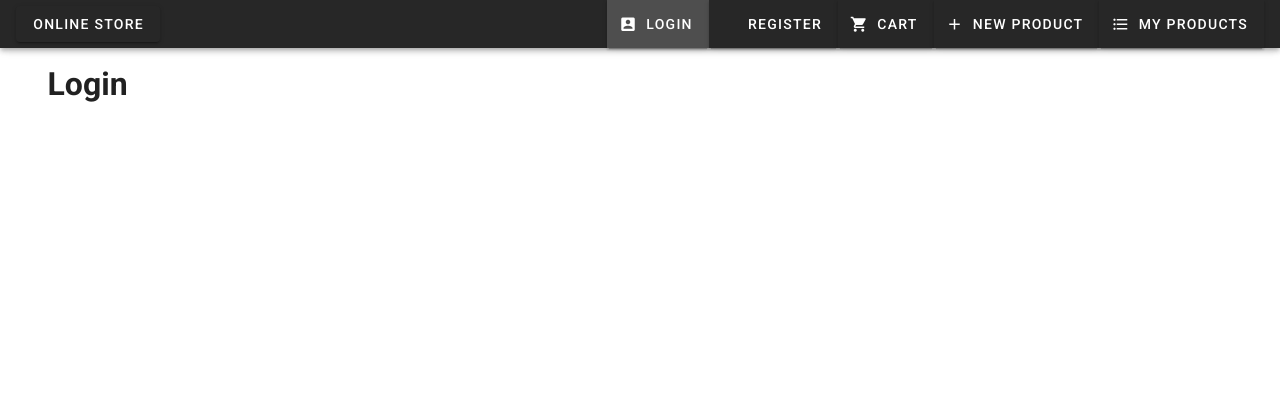
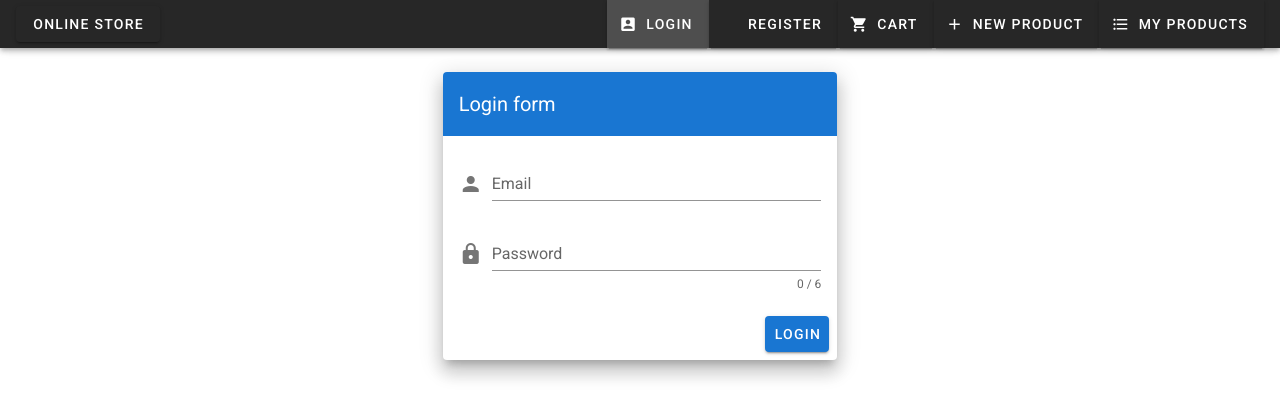
Before and after one commit to some-yummy-nick/vue-store, a Vue app: page /login in a window 1280 px wide. Shown: the top 418 px of the page. Built offline with nearby package versions, Linux system fonts and the light colour scheme.

Commit message:
Add login form

```diff
--- a/package.json
+++ b/package.json
@@ -12,9 +12,8 @@
     }
   },
   "lint-staged": {
-    "src/**/*.{js,vue,json,css,scss,md}": [
-      "prettier --write",
-      "git add ."
+    "src/**/*.{vue,js,json,css,scss,md}": [
+      "prettier --write"
     ]
   },
   "dependencies": {
--- a/src/views/Auth/Login.vue
+++ b/src/views/Auth/Login.vue
@@ -1,22 +1,76 @@
 <template>
-  <v-container>
-    <v-layout row>
-      <v-flex xs12>
-        <h1>Login</h1>
-      </v-flex>
-    </v-layout>
+  <v-container class="fill-height" fluid>
+    <v-row align="center" justify="center">
+      <v-col cols="12" sm="8" md="4">
+        <v-card class="elevation-12">
+          <v-toolbar color="primary" dark flat>
+            <v-toolbar-title>Login form</v-toolbar-title>
+          </v-toolbar>
+          <v-card-text>
+            <v-form ref="form" v-model="valid" lazy-validation>
+              <v-text-field
+                label="Email"
+                name="Email"
+                prepend-icon="mdi-account"
+                type="email"
+                v-model="email"
+                :rules="emailRules"
+              ></v-text-field>
+
+              <v-text-field
+                label="Password"
+                name="password"
+                prepend-icon="mdi-lock"
+                type="password"
+                v-model="password"
+                :counter="6"
+                :rules="passwordRules"
+              ></v-text-field>
+            </v-form>
+          </v-card-text>
+          <v-card-actions>
+            <v-spacer></v-spacer>
+            <v-btn color="primary" @click="onSubmit" :disabled="!valid"
+              >Login</v-btn
+            >
+          </v-card-actions>
+        </v-card>
+      </v-col>
+    </v-row>
   </v-container>
 </template>
 
 <script>
-  export default {
-    name: "Login",
-    data() {
-      return {}
+export default {
+  name: 'Login',
+  data() {
+    return {
+      email: '',
+      password: '',
+      valid: false,
+      emailRules: [
+        v => !!v || 'E-mail is required',
+        v => /.+@.+\..+/.test(v) || 'E-mail must be valid',
+      ],
+      passwordRules: [
+        v => !!v || 'Password is required',
+        v =>
+          (v && v.length >= 6) ||
+          'Password must be equal or more than 6 characters',
+      ],
     }
-  }
+  },
+  methods: {
+    onSubmit() {
+      if (this.$refs.form.validate()) {
+        const user = {
+          email: this.email,
+          password: this.password,
+        }
+      }
+    },
+  },
+}
 </script>
 
-<style scoped>
-
-</style>
+<style scoped></style>
```
